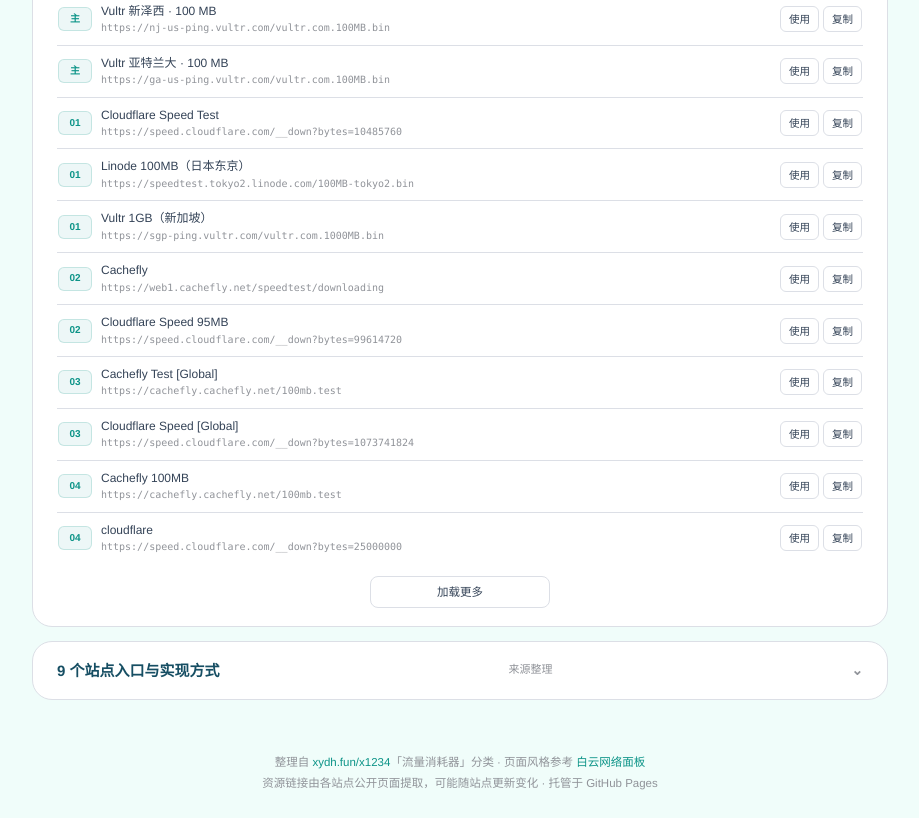
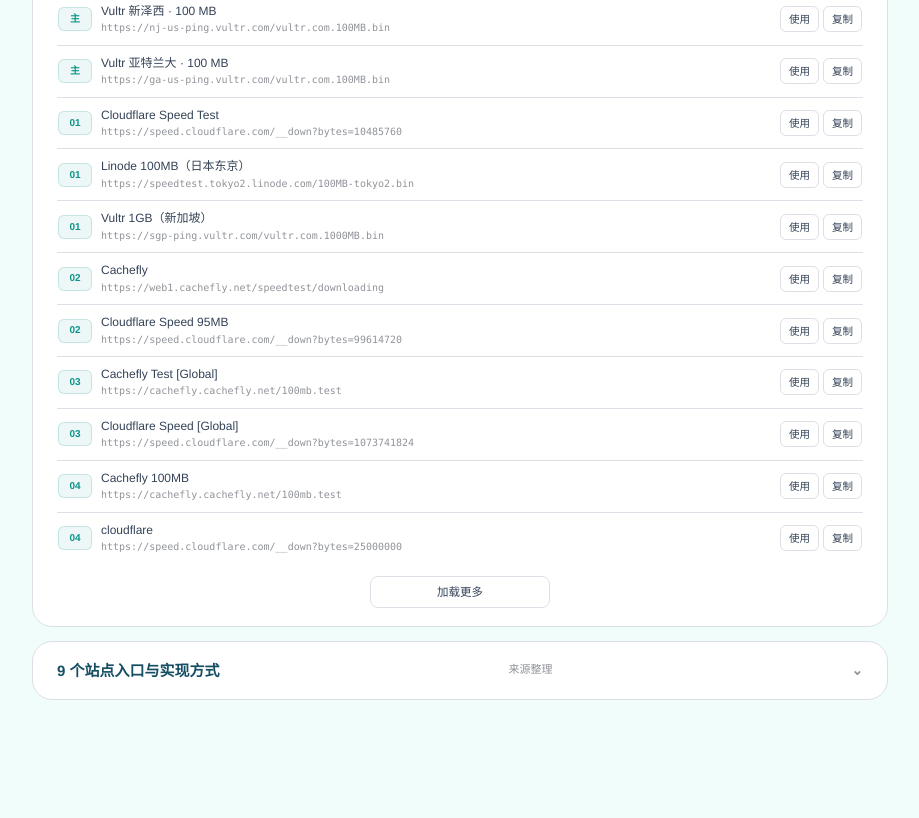
Before and after one commit to rdtscx/tc, a plain HTML site: page index.html in a window 1280 px wide. Shown: the part 3893-4711 px from the top of the page, without its empty margins (180-1099 px from the left). After the commit the page ends 4627 px from the top, so only its background shows below. Drawn offline with Linux system fonts and the light colour scheme.

Commit message:
chore: 删除页脚说明文字

```diff
--- a/index.html
+++ b/index.html
@@ -475,9 +475,6 @@ button:focus-visible, input:focus-visible, a:focus-visible {
 .btn-sm { height: 26px; padding: 0 8px; font-size: 10.5px; line-height: 24px; border-radius: 6px; }
 .btn[disabled] { color: var(--muted-2); background: var(--surface-2); border-color: var(--border); cursor: not-allowed; opacity: .7; }
 .empty { padding: 40px 16px; color: var(--muted-2); text-align: center; font-size: 12.5px; }
-.site-footer { width: min(856px, calc(100% - 40px)); margin: 18px auto 0; padding-bottom: 24px; color: var(--muted-2); text-align: center; font-size: 11.5px; line-height: 1.8; }
-.site-footer a { color: var(--blue); text-decoration: none; }
-.site-footer a:hover { text-decoration: underline; }
 .toast {
   position: fixed;
   z-index: 90;
@@ -526,7 +523,6 @@ button:focus-visible, input:focus-visible, a:focus-visible {
   .sites-body { padding: 0 16px 14px; }
   .site-row { flex-wrap: wrap; }
   .site-actions { width: 100%; margin: 6px 0 0 46px; }
-  .site-footer { width: calc(100% - 28px); }
   .custom-row .btn { padding: 0 8px; }
 }
 @media (prefers-reduced-motion: reduce) {
@@ -683,11 +679,6 @@ button:focus-visible, input:focus-visible, a:focus-visible {
     <div class="sites-body" id="sitesBody"></div>
   </details>
 </main>
-
-<footer class="site-footer">
-  <div>整理自 <a href="https://xydh.fun/x1234" target="_blank" rel="noopener">xydh.fun/x1234</a>「流量消耗器」分类 · 页面风格参考 <a href="https://net.whiteyun.com/" target="_blank" rel="noopener">白云网络面板</a></div>
-  <div>资源链接由各站点公开页面提取，可能随站点更新变化 · 托管于 GitHub Pages</div>
-</footer>
 
 <div class="toast" id="toast" role="status" aria-live="polite"></div>
 
```
